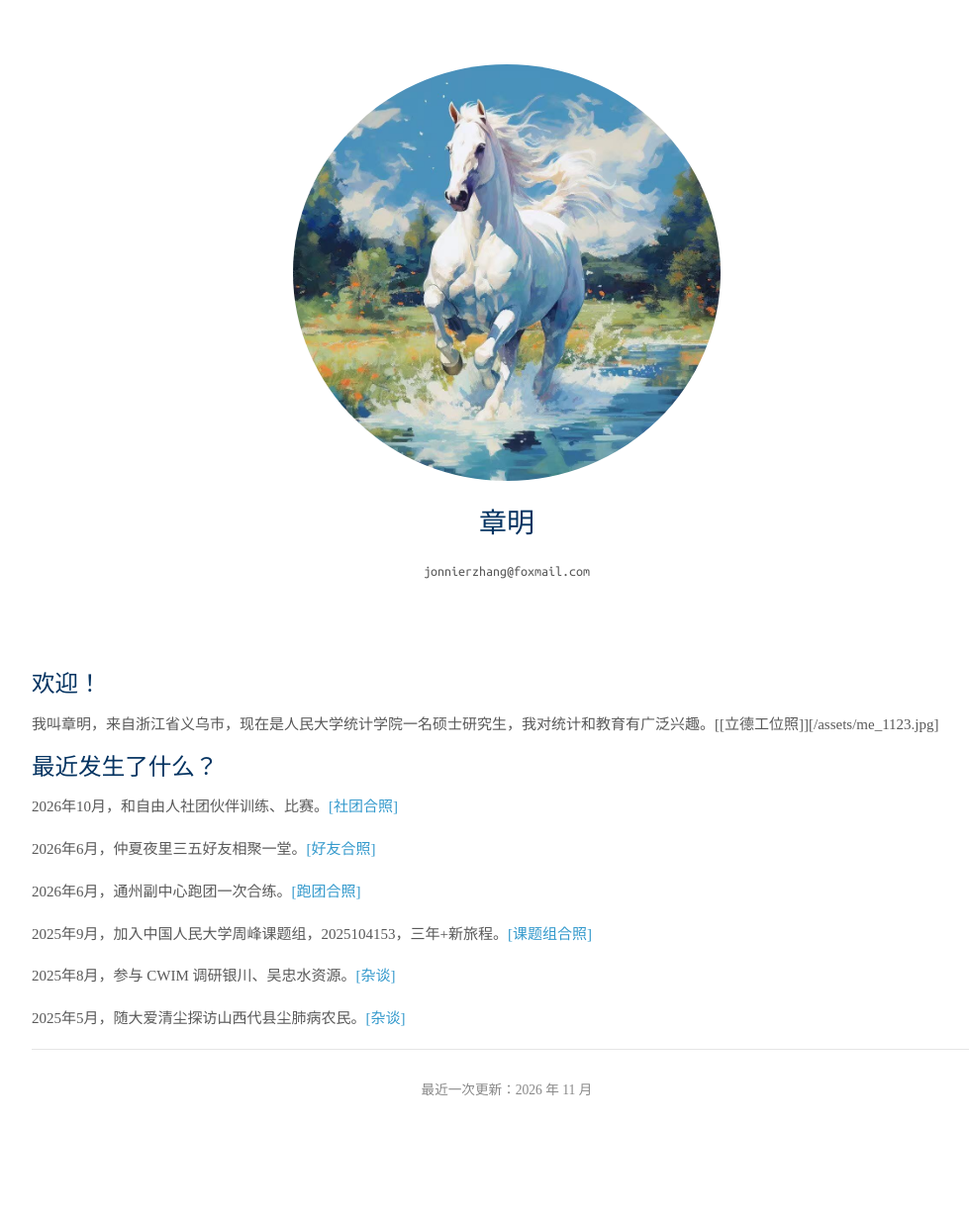
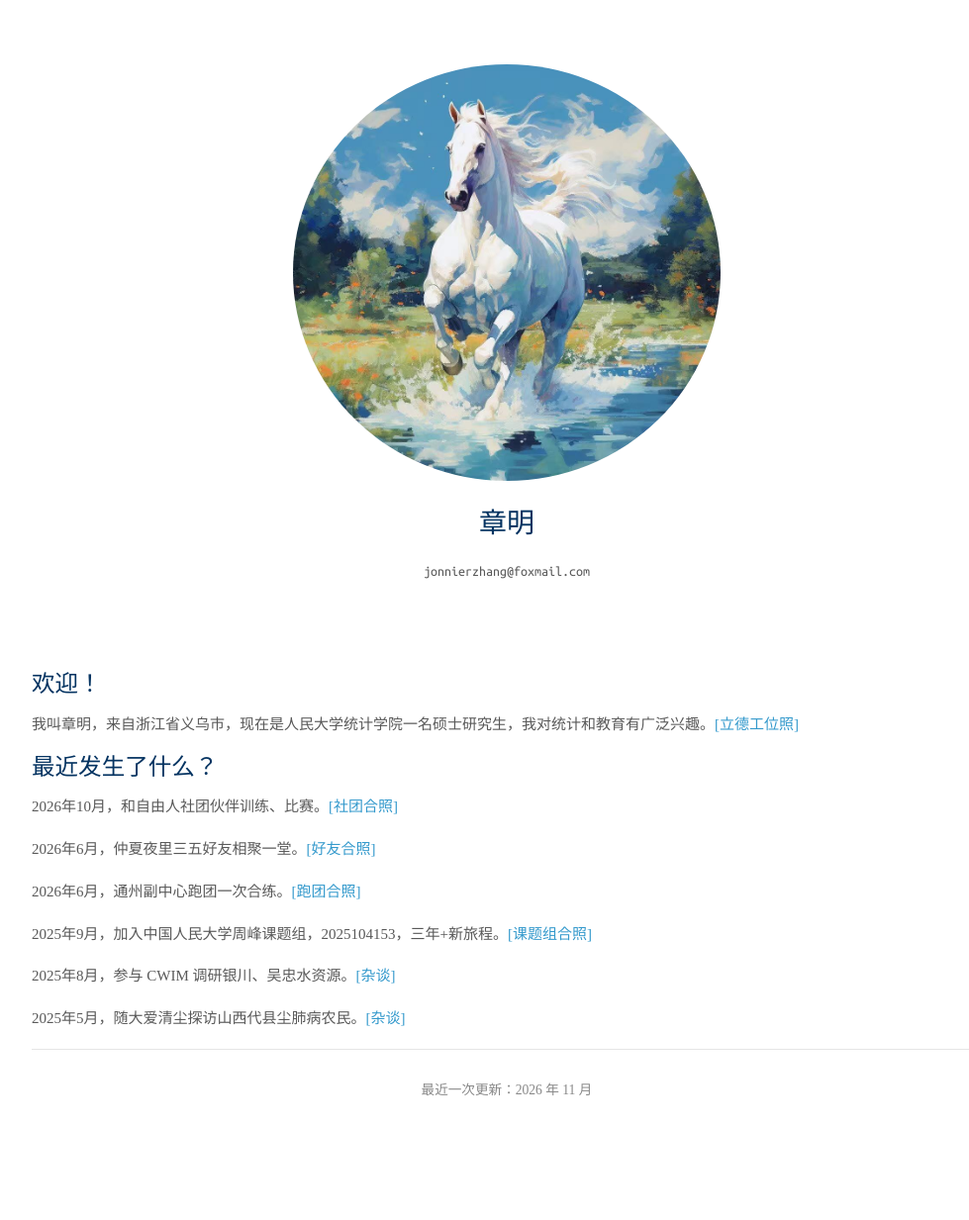
Before and after one commit to zhangming4153/me, a Jekyll site: the page built from cn/index.md, in a window 1280 px wide. Shown: the whole page at 99% size, without its empty margins (128-1107 px from the left). Built offline with Jekyll 4.4.1, drawn with Linux system fonts in a browser that asks for light colours; a style sheet for code colours, icons or effects is not loaded.

Commit message:
Add workspace photo

```diff
--- a/cn/index.md
+++ b/cn/index.md
@@ -5,7 +5,7 @@ permalink: /cn/
 ---
 ## 欢迎！
 
-我叫章明，来自浙江省义乌市，现在是人民大学统计学院一名硕士研究生，我对统计和教育有广泛兴趣。[[立德工位照]][/assets/me_1123.jpg]
+我叫章明，来自浙江省义乌市，现在是人民大学统计学院一名硕士研究生，我对统计和教育有广泛兴趣。[[立德工位照]](/assets/me_1123.jpg)
 
 ## 最近发生了什么？
 
```
